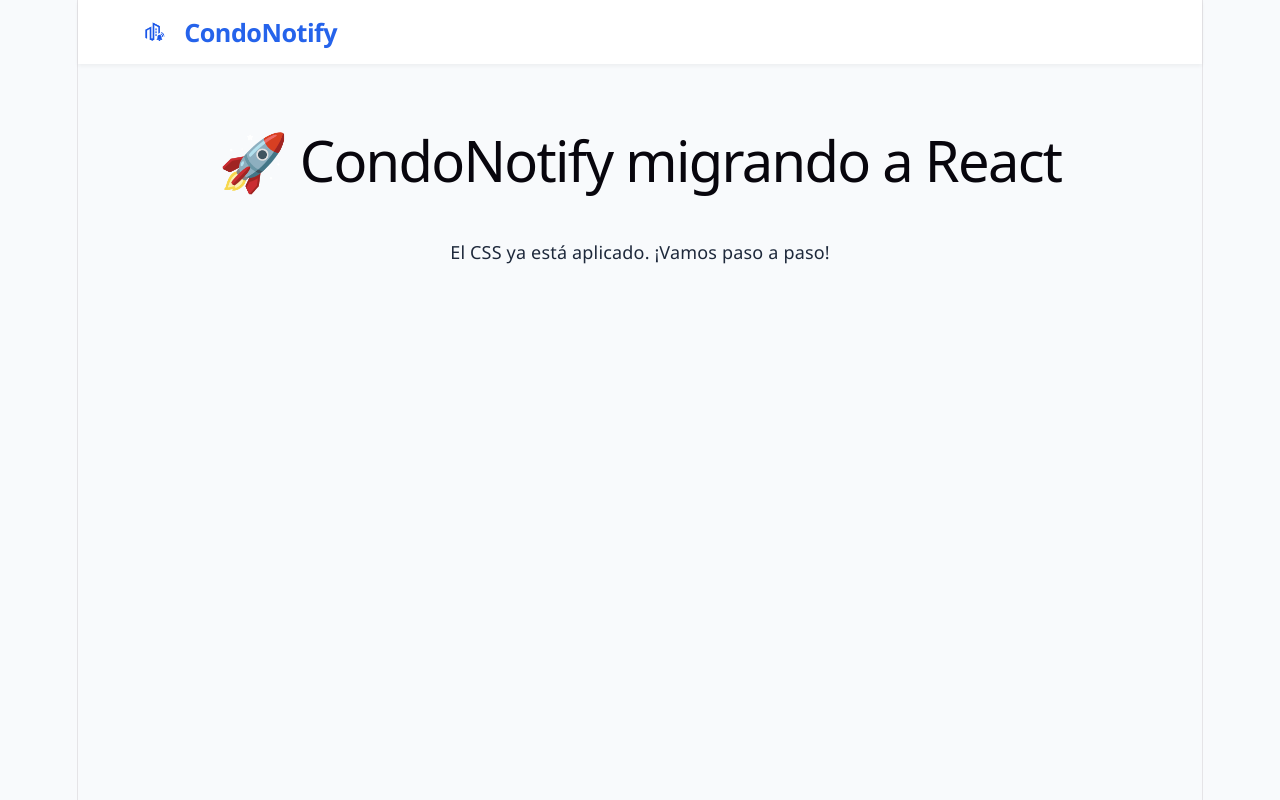
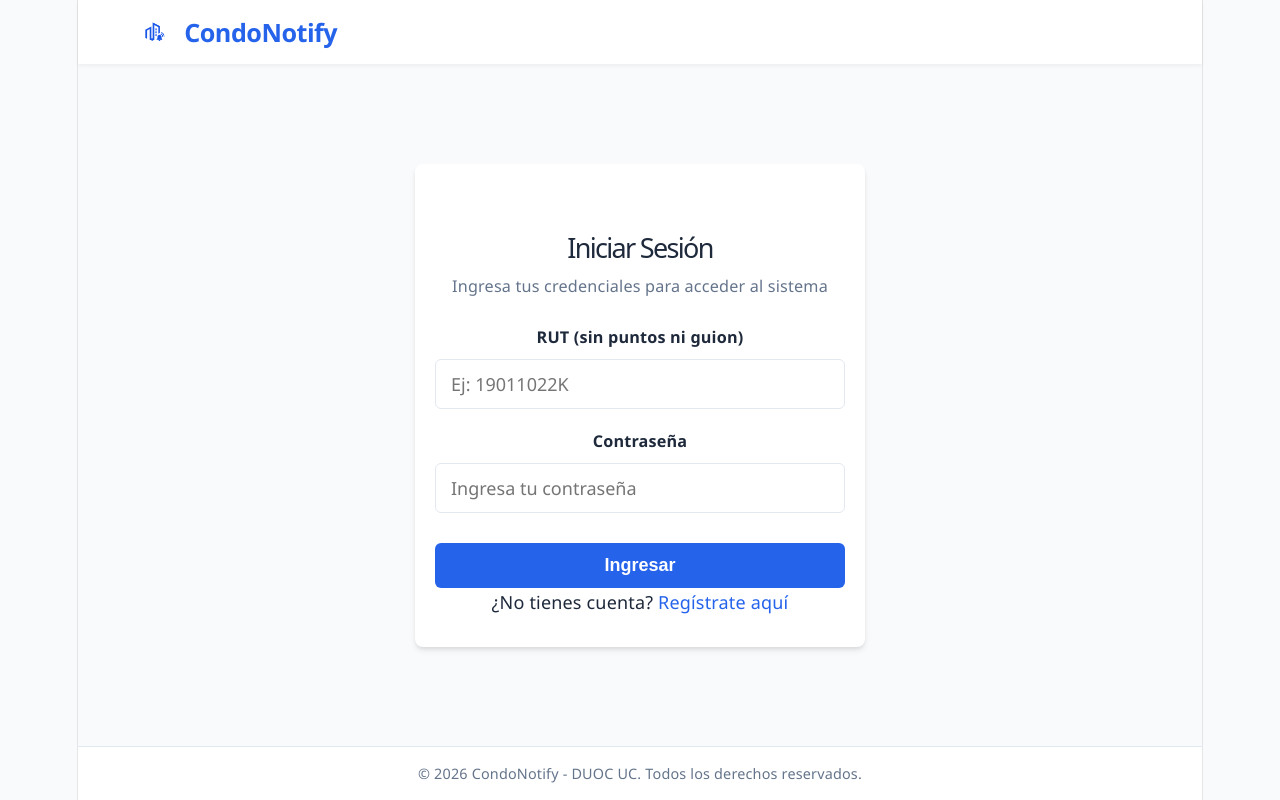
Before and after one commit to damianMarro/CondoNotify-react, a React (Vite) app: page / in a window 1280 px wide. Built offline with nearby package versions, Linux system fonts and the light colour scheme.

Commit message:
agrega Login, Footer, ProtectedRoute y configuración de rutas

```diff
--- a/src/App.jsx
+++ b/src/App.jsx
@@ -1,27 +1,26 @@
-import './styles/styles.css';
+import { BrowserRouter, Routes, Route, Navigate } from 'react-router-dom';
+import { AuthProvider } from './contexts/AuthContext';
+import Login from './pages/Login';
+import './styles/styles.css'; // Importante: tu CSS original
 
 function App() {
     return (
-        <div className="app">
-            <header className="main-header">
-                <div className="container header-container">
-                    <div className="logo">
-                        <img
-                            src="/img/CondoNotifyLogo.png"
-                            alt="Logo CondoNotify"
-                            className="logo-img"
-                        />
-                        <span className="logo-text">CondoNotify</span>
-                    </div>
-                </div>
-            </header>
-            <main className="main-content">
-                <div className="container">
-                    <h1>🚀 CondoNotify migrando a React</h1>
-                    <p>El CSS ya está aplicado. ¡Vamos paso a paso!</p>
-                </div>
-            </main>
-        </div>
+        <AuthProvider>
+            <BrowserRouter>
+                <Routes>
+                    {/* Ruta Pública */}
+                    <Route path="/" element={<Login />} />
+
+                    {/* Rutas Protegidas (Por ahora mostramos texto para probar) */}
+                    <Route path="/admin" element={<div style={{padding: '50px', textAlign: 'center'}}>Dashboard Admin (Próximamente)</div>} />
+                    <Route path="/conserje" element={<div style={{padding: '50px', textAlign: 'center'}}>Dashboard Conserje (Próximamente)</div>} />
+                    <Route path="/residente" element={<div style={{padding: '50px', textAlign: 'center'}}>Dashboard Residente (Próximamente)</div>} />
+
+                    {/* Cualquier otra ruta redirige al login */}
+                    <Route path="*" element={<Navigate to="/" replace />} />
+                </Routes>
+            </BrowserRouter>
+        </AuthProvider>
     );
 }
 
--- /dev/null
+++ b/src/components/Footer.jsx
@@ -0,0 +1,11 @@
+function Footer() {
+    return (
+        <footer className="main-footer">
+            <div className="container">
+                <p>&copy; 2026 CondoNotify - DUOC UC. Todos los derechos reservados.</p>
+            </div>
+        </footer>
+    );
+}
+
+export default Footer;
--- /dev/null
+++ b/src/pages/Login.jsx
@@ -0,0 +1,93 @@
+import { useState } from 'react';
+import { Link, useNavigate } from 'react-router-dom';
+import { useAuth } from '../contexts/AuthContext';
+import { validarRUT, validarPassword } from '../utils/validaciones';
+import Header from '../components/Header';
+import Footer from '../components/Footer';
+
+function Login() {
+    const [rut, setRut] = useState('');
+    const [password, setPassword] = useState('');
+    const [errores, setErrores] = useState({});
+    const { login } = useAuth();
+    const navigate = useNavigate();
+
+    function handleSubmit(e) {
+        e.preventDefault();
+        const nuevosErrores = {};
+
+        if (!validarRUT(rut)) {
+            nuevosErrores.rut = 'RUT inválido. Entre 7 y 9 caracteres, sin puntos ni guion, DV correcto.';
+        }
+        if (!validarPassword(password)) {
+            nuevosErrores.password = 'Contraseña inválida. Entre 6 y 12 caracteres, al menos 1 número y 1 letra.';
+        }
+
+        setErrores(nuevosErrores);
+        if (Object.keys(nuevosErrores).length > 0) return;
+
+        const resultado = login(rut, password);
+
+        if (resultado.exito) {
+            const rutas = {
+                'Administrador': '/admin',
+                'Conserje': '/conserje',
+                'Residente': '/residente'
+            };
+            navigate(rutas[resultado.rol]);
+        } else {
+            setErrores({ general: 'RUT o contraseña incorrectos. Verifique sus datos.' });
+        }
+    }
+
+    return (
+        <>
+            <Header mostrarUsuario={false} />
+            <main className="main-content">
+                <section className="login-section">
+                    <div className="card login-card">
+                        <h1 className="card-title">Iniciar Sesión</h1>
+                        <p className="card-subtitle">Ingresa tus credenciales para acceder al sistema</p>
+
+                        <form onSubmit={handleSubmit} noValidate>
+                            <div className="form-group">
+                                <label htmlFor="rut">RUT (sin puntos ni guion)</label>
+                                <input
+                                    type="text"
+                                    id="rut"
+                                    value={rut}
+                                    onChange={(e) => setRut(e.target.value)}
+                                    placeholder="Ej: 19011022K"
+                                />
+                                {errores.rut && <span className="error-message">{errores.rut}</span>}
+                            </div>
+
+                            <div className="form-group">
+                                <label htmlFor="password">Contraseña</label>
+                                <input
+                                    type="password"
+                                    id="password"
+                                    value={password}
+                                    onChange={(e) => setPassword(e.target.value)}
+                                    placeholder="Ingresa tu contraseña"
+                                />
+                                {errores.password && <span className="error-message">{errores.password}</span>}
+                            </div>
+
+                            {errores.general && <span className="error-message" style={{ display: 'block', textAlign: 'center' }}>{errores.general}</span>}
+
+                            <button type="submit" className="btn btn-primary btn-block">Ingresar</button>
+                        </form>
+
+                        <div className="login-links">
+                            <p>¿No tienes cuenta? <Link to="/registro">Regístrate aquí</Link></p>
+                        </div>
+                    </div>
+                </section>
+            </main>
+            <Footer />
+        </>
+    );
+}
+
+export default Login;
```
Also changed, not shown: src/components/ProtectedRoute.jsx (added, +22 -0 lines).
